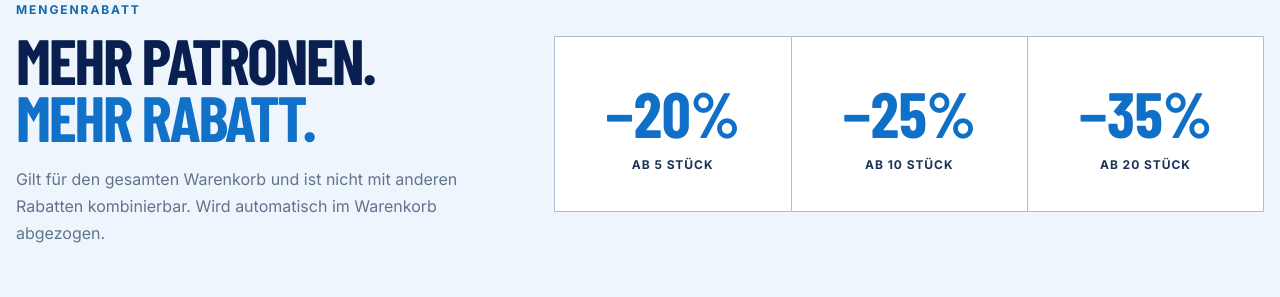
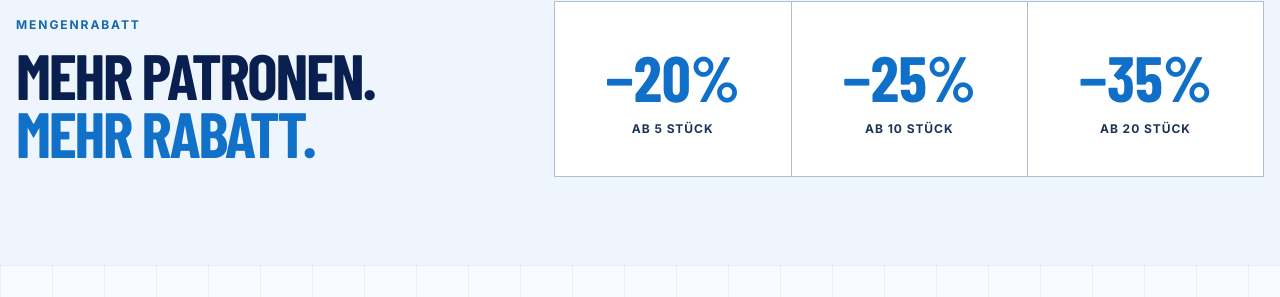
Before and after one commit to research369/peptidpen, a React (Vite) app: page / in a window 1280 px wide. Shown: the part 3455-3752 px from the top of the page. Built offline with nearby package versions, Linux system fonts and the light colour scheme; no server answers; a web font is replaced by a local one.

Commit message:
fix: show only discount tiers without additional conditions

```diff
--- a/src/components/DiscountSection.tsx
+++ b/src/components/DiscountSection.tsx
@@ -14,10 +14,6 @@ export default function DiscountSection() {
             <h2 id="discount-title" className="staging-heading">
               MEHR PATRONEN.<br /><span>MEHR RABATT.</span>
             </h2>
-            <p className="discount-copy">
-              Gilt für den gesamten Warenkorb und ist nicht mit anderen Rabatten kombinierbar.
-              Wird automatisch im Warenkorb abgezogen.
-            </p>
           </div>
           <div className="discount-tiers">
             {discounts.map((item) => (
--- a/src/components/FaqSection.tsx
+++ b/src/components/FaqSection.tsx
@@ -19,7 +19,7 @@ const faqs = [
   },
   {
     q: "Gelten die Mengenrabatte auch für Patronen?",
-    a: "Ja. Der Mengenrabatt gilt für den gesamten Warenkorb: 20 % ab 5 Stück, 25 % ab 10 Stück und 35 % ab 20 Stück. Er ist nicht mit anderen Rabatten kombinierbar.",
+    a: "20 % ab 5 Stück, 25 % ab 10 Stück und 35 % ab 20 Stück.",
   },
   {
     q: "Wie funktionieren Bestellung und Banküberweisung?",
```
